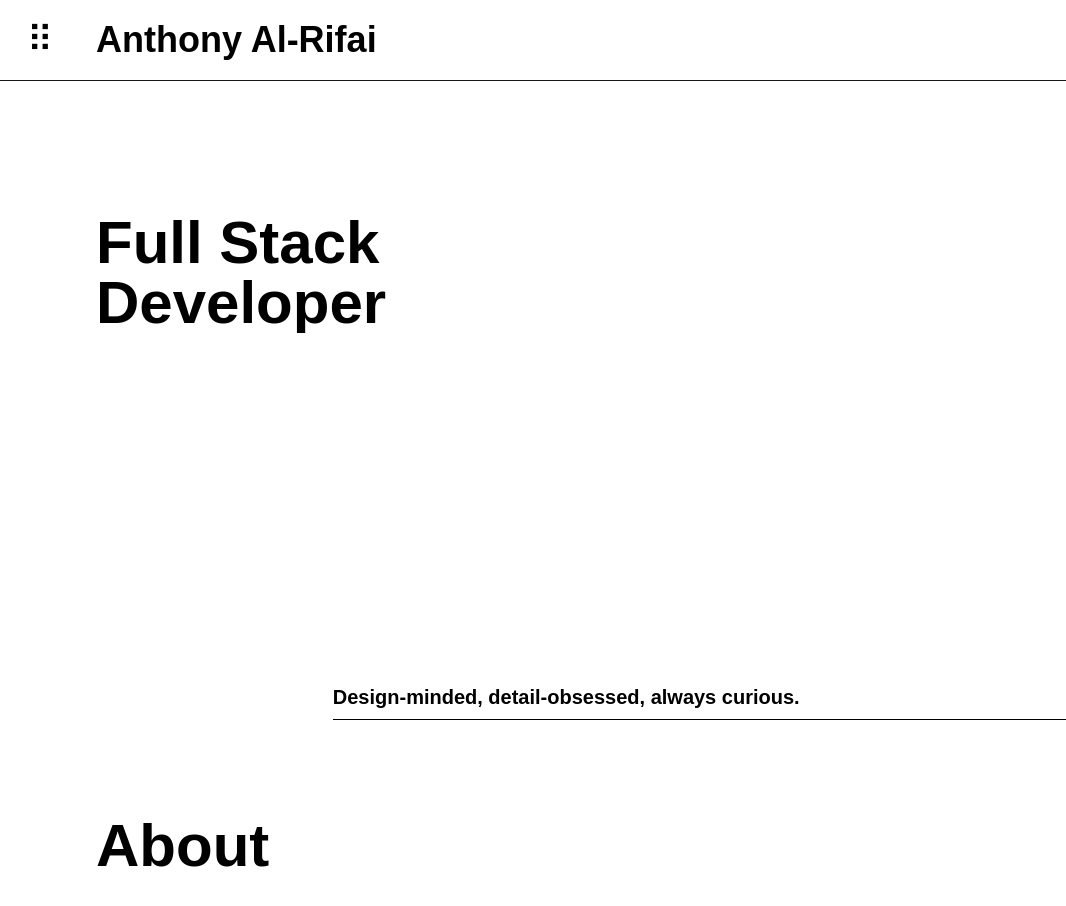
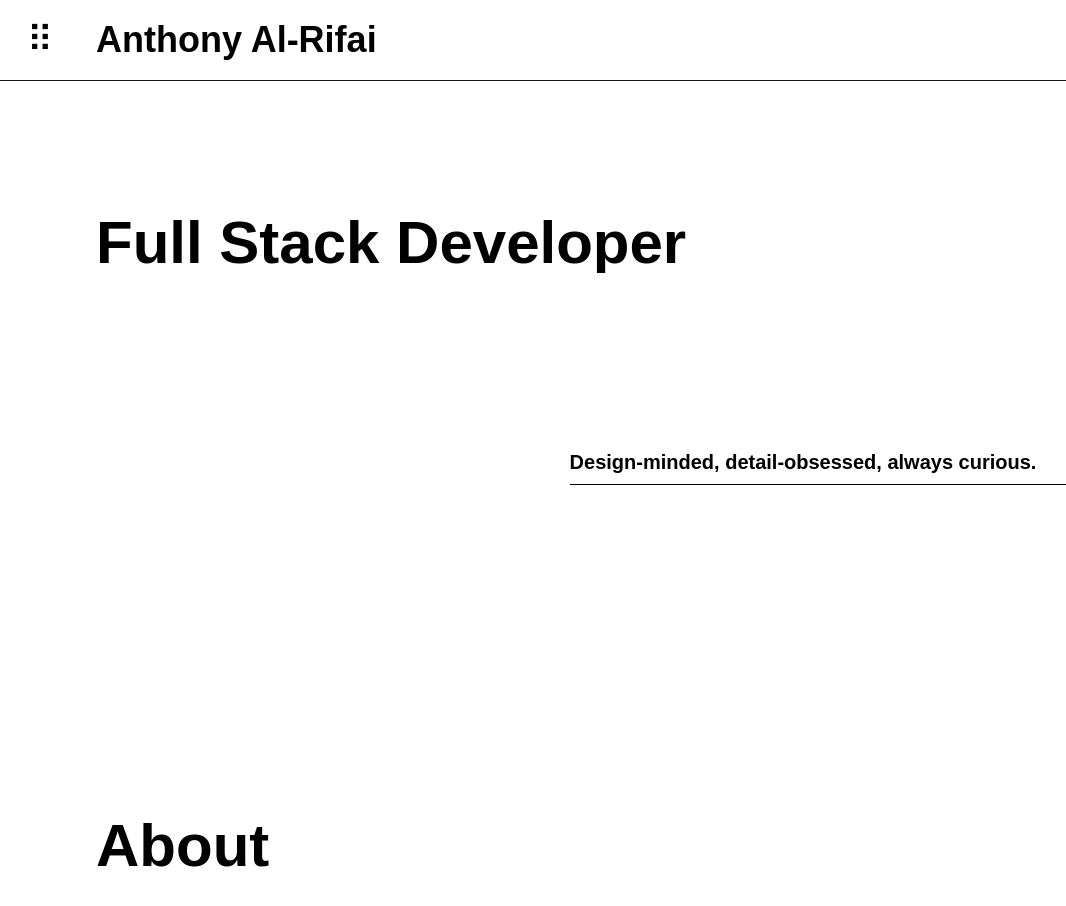
Before and after one commit to AnthonyAl-Rifai/portfolio-site, a Next.js app: page / in a window 1280 px wide. Shown: the top 906 px of the page, without its empty margins (0-1066 px from the left). Built offline with nearby package versions, Linux system fonts and the light colour scheme.

Commit message:
change Full Stack Developer to single span.

```diff
--- a/app/components/HeroPage.tsx
+++ b/app/components/HeroPage.tsx
@@ -1,15 +1,16 @@
+"use client";
+
 export default function HeroPage() {
   return (
     <>
-      <h1 className="text-6xl font-bold row-start-2 col-span-full">
+      <h1 className="text-6xl font-bold row-start-2 col-span-full row-span-full sm:flex md:block">
         <span className="block overflow-hidden">
-          <span className="block animate-reveal-from-bottom">Full Stack</span>
-        </span>
-        <span className="block overflow-hidden">
-          <span className="block animate-reveal-from-bottom">Developer</span>
+          <span className="block overflow-hidden animate-reveal-from-bottom">
+            Full Stack Developer
+          </span>
         </span>
       </h1>
-      <p className="text-xl font-bold col-start-2 row-start-6 col-span-full">
+      <p className="text-xl font-bold col-start-2 row-start-6 col-span-full md:col-start-3 md:row-start-4">
         <span className="block animate-reveal-from-bottom-delayed">
           Design-minded, detail-obsessed, always curious.
         </span>
```
